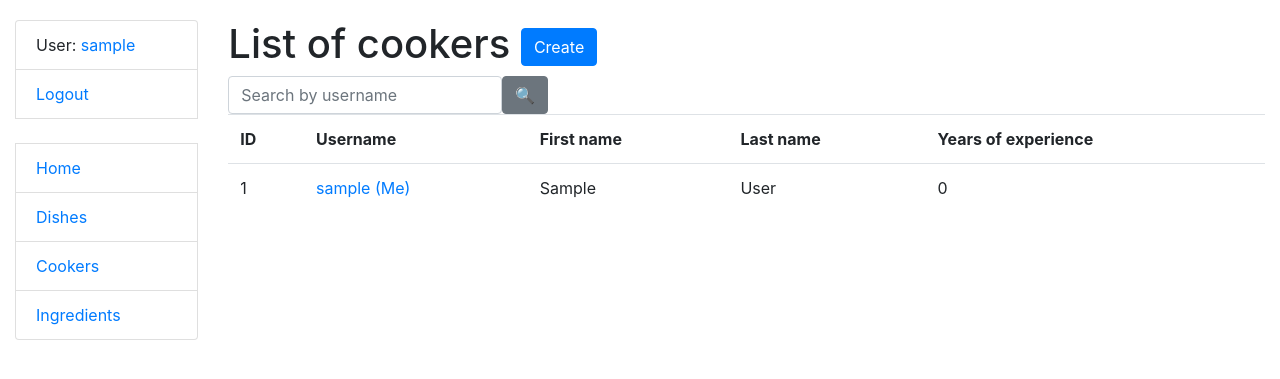
After one commit to Kurta97/cossack-restaurant-kitchen-service-py-django, a Django app: page /cook/ in a window 1280 px wide. The commit adds this page. Shown: the top 379 px of the page. Run offline with Django 4.2, Linux system fonts and the light colour scheme; the visitor is signed in with stand-in values (Sample User, id 1); data comes from the database, SQL or seed files in the repository; some libraries are stand-ins or nearby versions.

Commit message:
Add views, urls, forms, templates about cooker.

```diff
--- a/cossack_restaurant_kitchen_service_py_django/urls.py
+++ b/cossack_restaurant_kitchen_service_py_django/urls.py
@@ -16,8 +16,13 @@ Including another URLconf
 """
 from django.contrib import admin
 from django.urls import path, include
+from django.conf import settings
+from django.conf.urls.static import static
+
 
 urlpatterns = [
     path("admin/", admin.site.urls),
     path("", include("restaurant.urls", namespace="restaurant")),
-]
+    path("accounts/", include("django.contrib.auth.urls")),
+    path("__debug__/", include("debug_toolbar.urls")),
+] + static(settings.STATIC_URL, document_root=settings.STATIC_ROOT)
--- /dev/null
+++ b/restaurant/forms.py
@@ -0,0 +1,35 @@
+from django import forms
+from django.contrib.auth import get_user_model
+from django.contrib.auth.forms import UserCreationForm
+from django.core.exceptions import ValidationError
+
+from .models import Dish, Cook
+
+
+class CookCreationForm(UserCreationForm):
+    class Meta(UserCreationForm.Meta):
+        model = Cook
+        fields = UserCreationForm.Meta.fields + (
+            "years_of_experience",
+            "first_name",
+            "last_name",
+        )
+
+
+class CookUpdateForm(forms.ModelForm):
+    class Meta:
+        model = Cook
+        fields = ["years_of_experience"]
+
+
+class CookSearchForm(forms.Form):
+    username = forms.CharField(
+        max_length=255,
+        required=False,
+        label="",
+        widget=forms.TextInput(
+            attrs={
+                "placeholder": "Search by username"
+            }
+        )
+    )
--- a/restaurant/models.py
+++ b/restaurant/models.py
@@ -51,12 +51,14 @@ class Dish(models.Model):
     ingredients = models.ManyToManyField(
         Ingredient, related_name='dishes_include'
     )
-    cookers = models.ManyToManyField(settings.AUTH_USER_MODEL)
+    cookers = models.ManyToManyField(
+        settings.AUTH_USER_MODEL, related_name="dishes"
+    )
 
     @property
     def price(self):
-        total_price = self.ingredients.aggregate(Sum("price"))[
-                          "price__sum"] or 0
+        total_price = self.ingredients.aggregate(
+            Sum("price"))["price__sum"] or 0
         return total_price * 2
 
     def __str__(self):
--- a/restaurant/urls.py
+++ b/restaurant/urls.py
@@ -1,9 +1,31 @@
 from django.urls import path
 
 from restaurant import views
+from restaurant.views import (
+    CookDetailView,
+    CookDeleteView,
+    CookListView,
+    CookCreateView,
+    CookUpdateView,
+)
 
 app_name = "restaurant"
 
 urlpatterns = [
     path("", views.index, name="index"),
+    path("cook/", CookListView.as_view(), name="cook-list"),
+    path(
+        "cook/<int:pk>/", CookDetailView.as_view(), name="cook-detail"
+    ),
+    path("cook/create/", CookCreateView.as_view(), name="cook-create"),
+    path(
+        "cook/<int:pk>/update/",
+        CookUpdateView.as_view(),
+        name="cook-update",
+    ),
+    path(
+        "cook/<int:pk>/delete/",
+        CookDeleteView.as_view(),
+        name="cook-delete",
+    ),
 ]
--- a/restaurant/views.py
+++ b/restaurant/views.py
@@ -1,8 +1,16 @@
 from django.contrib.auth.decorators import login_required
+from django.contrib.auth.mixins import LoginRequiredMixin
 from django.db.models import Avg
 from django.http import HttpRequest, HttpResponse
 from django.shortcuts import render
+from django.urls import reverse_lazy
+from django.views import generic
 
+from restaurant.forms import (
+    CookCreationForm,
+    CookUpdateForm,
+    CookSearchForm,
+)
 from restaurant.models import Cook, Dish
 
 
@@ -28,3 +36,51 @@ def index(request: HttpRequest) -> HttpResponse:
         request,
         "restaurant/index.html",
         context=context)
+
+
+class CookListView(LoginRequiredMixin, generic.ListView):
+    model = Cook
+    paginate_by = 5
+
+    def get_context_data(self, *, object_list=None, **kwargs):
+        context = super(CookListView, self).get_context_data(**kwargs)
+        username = self.request.GET.get("username", "")
+        context["search_form"] = CookSearchForm(
+            initial={"username": username}
+        )
+        return context
+
+    def get_queryset(self):
+        queryset = Cook.objects.all()
+        form = CookSearchForm(self.request.GET)
+        if form.is_valid():
+            return queryset.filter(
+                username__icontains=form.cleaned_data["username"]
+            )
+        return queryset
+
+
+class CookDetailView(LoginRequiredMixin, generic.DetailView):
+    model = Cook
+    queryset = Cook.objects.all()
+    context_object_name = 'cooker'
+
+
+class CookCreateView(LoginRequiredMixin, generic.CreateView):
+    model = Cook
+    form_class = CookCreationForm
+    context_object_name = 'cooker'
+    success_url = reverse_lazy("restaurant:cook-list")
+
+
+class CookUpdateView(LoginRequiredMixin, generic.UpdateView):
+    model = Cook
+    form_class = CookUpdateForm
+    success_url = reverse_lazy("restaurant:cook-list")
+    context_object_name = 'cooker'
+
+
+class CookDeleteView(LoginRequiredMixin, generic.DeleteView):
+    model = Cook
+    success_url = reverse_lazy("restaurant:cook-list")
+    context_object_name = 'cooker'
--- a/static/css/styles.css
+++ b/static/css/styles.css
@@ -1,6 +1,3 @@
 body {
     margin-top: 20px;
-    background-image: url('/static/images/background.png');
-    background-size: cover;
-    background-repeat: no-repeat;
 }
--- a/templates/includes/pagination.html
+++ b/templates/includes/pagination.html
@@ -1,10 +1,23 @@
-<!DOCTYPE html>
-<html lang="en">
-<head>
-  <meta charset="UTF-8">
-  <title>Title</title>
-</head>
-<body>
-
-</body>
-</html>
+{% if is_paginated %}
+  <ul class="pagination">
+    {% if page_obj.has_previous %}
+      <li class="page-item">
+        <a class="page-link" href="?page={{ page_obj.previous_page_number }}">
+          Prev
+        </a>
+      </li>
+    {% endif %}
+    <li class="page-item active">
+          <span class="page-link">
+            {{ page_obj.number }} of {{ paginator.num_pages }}
+          </span>
+    </li>
+    {% if page_obj.has_next %}
+      <li class="page-item">
+        <a class="page-link" href="?page={{ page_obj.next_page_number }}">
+          Next
+        </a>
+      </li>
+    {% endif %}
+  </ul>
+{% endif %}
--- a/templates/includes/sidebar.html
+++ b/templates/includes/sidebar.html
@@ -1,5 +1,25 @@
 {% block sidebar %}
-  <ul class="nav flex-column">
+  <ul class="sidebar-nav list-group">
+    {% if user.is_authenticated %}
+      <li class="list-group-item">
+        User:
+          <a href="{% url 'restaurant:cook-detail' pk=user.id %}">
+            {{ user.get_username }}
+          </a>
+      </li>
+      <li class="list-group-item">
+        <a href="{% url 'logout'%}?next={{request.path}}">
+          Logout
+        </a>
+      </li>
+    {% else %}
+      <li class="list-group-item">
+        <a href="{% url 'login'%}?next={{request.path}}">
+          Login
+        </a>
+      </li>
+    {% endif %}
+  <br>
     <li class="list-group-item">
       <a href="{% url 'restaurant:index' %}">
         Home
@@ -11,7 +31,7 @@
       </a>
     </li>
     <li class="list-group-item">
-      <a href="#">
+      <a href="{% url 'restaurant:cook-list' %}">
         Cookers
       </a>
     </li>
--- /dev/null
+++ b/templates/restaurant/cook_list.html
@@ -0,0 +1,44 @@
+{% extends "base.html" %}
+{% load crispy_forms_filters %}
+
+{% block content %}
+  <h1>
+    List of cookers
+    <a href="{% url 'restaurant:cook-create' %}" class="btn btn-primary link-to-page">
+      Create
+    </a>
+  </h1>
+  <form class="form-inline" method="get" action="">
+    {{ search_form|crispy }}
+    <input class="btn btn-secondary" type="submit" value="🔍">
+  </form>
+  {% if cook_list %}
+  <table class="table">
+    <tr>
+      <th>ID</th>
+      <th>Username</th>
+      <th>First name</th>
+      <th>Last name</th>
+      <th>Years of experience</th>
+    </tr>
+  {% for cooker in cook_list %}
+    <tr>
+      <td>{{ cooker.id }}</td>
+      <td>
+        <a href="{% url 'restaurant:cook-detail' pk=cooker.id %}">
+          {{ cooker.username }}
+          {% if user == cooker %} (Me) {% endif %}
+        </a>
+      </td>
+      <td>{{ cooker.first_name }}</td>
+      <td>{{ cooker.last_name }}</td>
+      <td>{{ cooker.years_of_experience }}</td>
+    </tr>
+  {% endfor %}
+  </table>
+  {% else %}
+    <p>
+      There are no cookers in the restaurant...
+    </p>
+  {% endif %}
+{% endblock %}
```
Also changed, not shown: cossack_restaurant_kitchen_service_py_django/settings.py (+16 -0 lines), templates/registration/logged_out.html (+6 -9 lines), templates/registration/login.html (+23 -9 lines), templates/restaurant/cook_confirm_delete.html (added, +23 -0 lines), templates/restaurant/cook_detail.html (added, +32 -0 lines), templates/restaurant/cook_form.html (added, +16 -0 lines).
